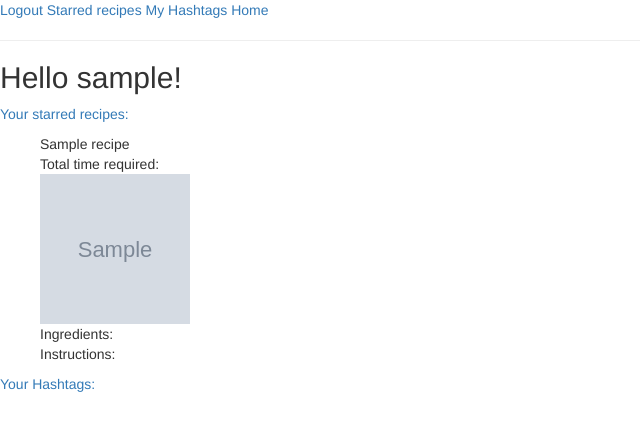
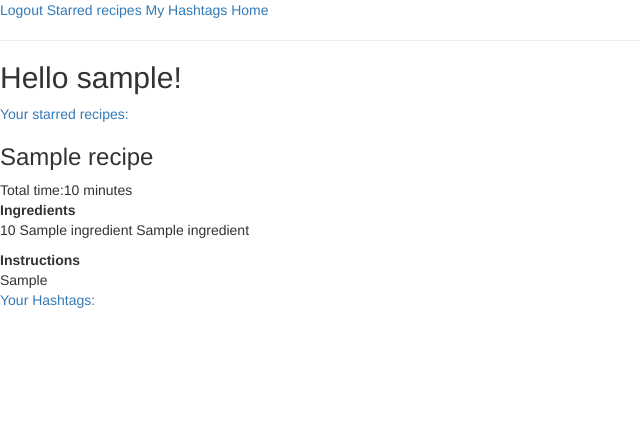
Before and after one commit to amandamorris/recipe_app, a Flask app: a page that uses templates/user.html in a window 1280 px wide. Shown: the top 431 px of the page, without its empty margins (0-640 px from the left). Run offline with Flask 2, Linux system fonts and the light colour scheme; the visitor is signed in with stand-in values (Sample User, id 1); tables that the repository leaves empty hold one stand-in row (values such as "Sample post"); grey boxes marked "Sample" are stand-in pictures; data that the repository does not hold is empty; some libraries are stand-ins or nearby versions.

Commit message:
Displaying starred recipes with displayRecipe

```diff
--- a/server.py
+++ b/server.py
@@ -193,6 +193,21 @@ def display_hashed_recipes():
     return jsonify(hashed_recipes)
 
 
+@app.route('/display_starred_recipes.json', methods=['GET'])
+def display_starred_recipes():
+    """Find all recipes a user has starred"""
+    username = session['username']
+    starred_recipes = User.query.get(username).recipes
+    starrings = []
+    for recipe in starred_recipes:
+        starrings.append(recipe.recipe_id)
+
+    starred_recipes = {}
+    for recipe in starrings:
+        starred_recipes["recipes"] = starrings
+
+    return jsonify(starred_recipes)
+
 @app.route('/add_hashtag.json', methods=['POST'])
 def add_hashtag():
     """Add a hashtag/user pair to the database"""
--- a/static/recipes.js
+++ b/static/recipes.js
@@ -5,7 +5,7 @@ function displayRecipe(result, container_id) {
     // Called by fetchRecipe
 
     // console.log(result);
-    console.log("insertDiv", result,container_id);
+    // console.log("insertDiv", result,container_id);
     var container = $("#"+container_id);
     var ingredients = "";
     for (var ingredient of result.ingredients) {
@@ -20,9 +20,11 @@ function displayRecipe(result, container_id) {
     var steps = `<b>Instructions</b> <div>${result.steps}</div>`;
     var recipe_name = result.recipe_name;
     container.append(`
-        <h3>${recipe_name}</h3><span>Total time:${result.total_time} minutes</span>
-        <div><b>Ingredients</b></div><div>${ingredients}</div>
-        <div>${steps}</div>
+        <div id=recipe-${result.recipe_id}>
+            <h3>${recipe_name}</h3><span>Total time:${result.total_time} minutes</span>
+            <div><b>Ingredients</b></div><div>${ingredients}</div>
+            <div>${steps}</div>
+        </div>
         `);
 }
 function fetchRecipe(recipe_id, container_id) {
@@ -34,6 +36,7 @@ function fetchRecipe(recipe_id, container_id) {
                 "recipe_id": recipe_id,
                 "container_id": container_id
                 };
+    console.log(formInput);
     $.post("/view_recipe.json", formInput, function(results) {
             displayRecipe(results, container_id);
             });
@@ -59,6 +62,21 @@ function getHashRecipes(results) {
 }
 // Get list of user's hashtag (and for each, also hashtagged recipes)
 $.get('/display_hashed_recipes.json', getHashRecipes);
+
+function getStarredRecipes(results) {
+    // For each recipe a user starred, call fetchRecipe, sending
+    // the recipe_id and container_id for starrings
+    // Callback function for '/display_starred_recipes.json' get request
+    var container_id = "starring-container";
+    // console.log(container_id);
+    var starrings = results["recipes"];
+    // console.log(starrings);
+    for (var recipe_id of starrings) {
+        // console.log(recipe_id);
+        fetchRecipe(recipe_id, container_id);
+    }
+}
+$.get('/display_starred_recipes.json', getStarredRecipes);
 
 function getRecipeInfo(evt) {
     // Get recipe id from click event and get recipe details from server
--- a/templates/user.html
+++ b/templates/user.html
@@ -4,30 +4,7 @@
 <h2>Hello {{ user.username }}!</h2>
 
 <a href="#starrings"><p id="starrings">Your starred recipes:</p></a>
-<ul>
-
-{% for recipe in user.recipes %}
-<div class="starring">
-    <div class="starring" id="div-{{ recipe.recipe_id }}">
-        <div class="starring" id="summary-{{ recipe.recipe_id }}">
-            {{ recipe.recipe_name }}
-            <div class="starring" id="time-{{ recipe.recipe_id }}">
-                Total time required:
-            </div>
-            {% if recipe.images %}
-                <img src="{{ recipe.images[0].image_url }}" height="150" width="150">
-            {% endif %}
-        </div>
-            <div class="ingredients" id="ingredients-{{ recipe.recipe_id }}">
-                Ingredients:
-            </div>
-            <div class="instructions" id="instructions-{{ recipe.recipe_id }}">
-                Instructions:
-            </div>
-        </div>
-</div>
-{% endfor %}
-</ul>
+<div id="starring-container"> </div>
 
 
 <a href="#hashtags"><p id="hashtags">Your Hashtags:</p></a>
```
